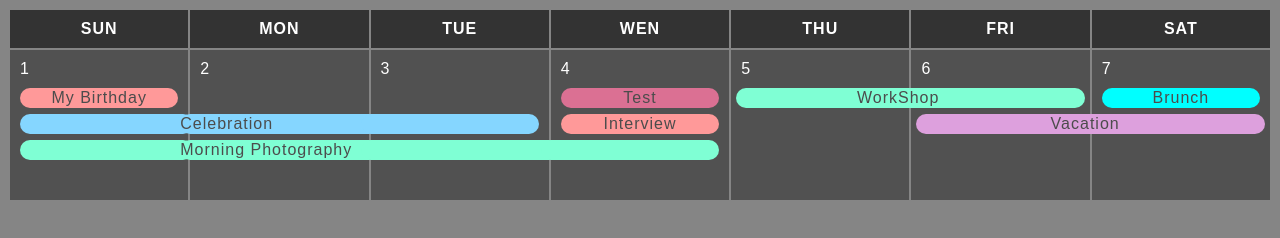
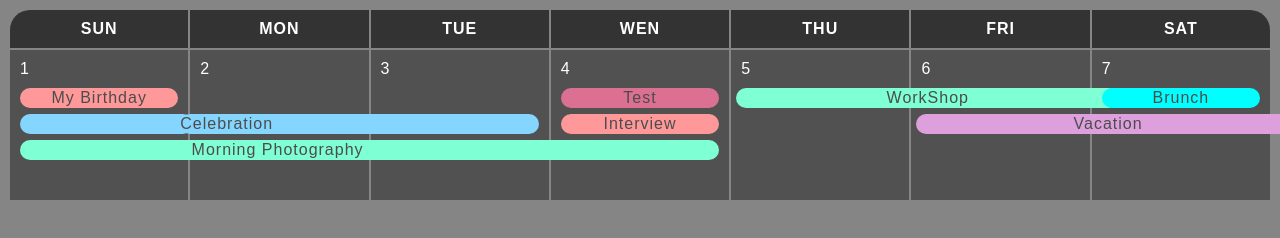
Before and after one commit to Pelimen4ik/Home-Work-2, a plain HTML site: page index.html in a window 1280 px wide. Drawn offline with Linux system fonts and the light colour scheme.

Commit message:
Home WorkN2

```diff
--- a/CSS.css
+++ b/CSS.css
@@ -23,6 +23,15 @@ th, td {
 td {
     padding: 10px;
     vertical-align: top;
+}
+
+.sun-top-left {
+    border-top-left-radius: 20px;
+}
+
+.sat-top-right {
+    border-style: none;
+    border-top-right-radius: 20px;
 }
 
 .number {
@@ -57,22 +66,17 @@ td {
     margin-left: -20px;
 }
 
-.mornin-middle1 {
+.mornin-middle {
     background-color: aquamarine;
-    margin-right: -20px;
-    margin-left: -20px;
-}
-
-.mornin-middle2 {
-    background-color: aquamarine;
-    margin-right: -20px;
-    margin-left: -20px;
+    margin-right: -05px;
+    margin-left: -30px;
+    text-align: right;
 }
 
 .mornin-end {
     background-color: aquamarine;
     margin-right: 0px;
-    margin-left: -20px;
+    margin-left: -250px;
 }
 
 .event-end {
@@ -95,33 +99,17 @@ td {
 .workshop-start {
     background-color: aquamarine;
     border-radius: 10px;
-    text-align: right;
-    margin-right: -40px;
+    text-align: center;
+    margin-right: -220px;
     margin-left: -5px;
 }
 
-.workshop-end {
-    background-color: aquamarine;
-    border-radius: 10px;
-    text-align: center;
-    margin-right: -5px;
-    margin-left: -20px;
-}
-
-.vacation-start {
-    background-color: plum;
-    border-radius: 10px;
-    text-align: right;
-    margin-right: -40px;
-    margin-left: -5px;
-}
-
-.vacation-end {
+.vacation {
     background-color: plum;
     border-radius: 10px;
     text-align: center;
-    margin-right: -5px;
-    margin-left: -20px;
+    margin-right: -220px;
+    margin-left: -5px;
 }
 
 .brunch {
--- a/index.html
+++ b/index.html
@@ -10,13 +10,13 @@
 <body>
     <table>
         <tr>
-            <th>Sun</th>
+            <th class="sun-top-left">Sun</th>
             <th>Mon</th>
             <th>Tue</th>
             <th>Wen</th>
             <th>Thu</th>
             <th>Fri</th>
-            <th>Sat</th>
+            <th class="sat-top-right">Sat</th>
         </tr>
         <tr class="calendar">
             <td>
@@ -28,13 +28,12 @@
                 <span class="number">2</span>
                 <span class="event"></span>
                 <span class="event-middle event">Celebration</span>
-                <span class="mornin-middle1 event">Morning Photography</span>
+                <span class="mornin-middle event">Morning Photography</span>
             </td>
             <td>
                 <span class="number">3</span>
                 <span class="event"></span>
                 <span class="event-end event"></span>
-                <span class="mornin-middle2 event"></span>
             </td>
             <td>
                 <span class="number">4</span>
@@ -50,13 +49,12 @@
             <td>
                 <span class="number">6</span>
                 <span class="workshop-end event"></span>
-                <span class="vacation-start event">Vacation</span>
+                <span class="vacation event">Vacation</span>
 
             </td>
             <td>
                 <span class="number">7</span>
                 <span class="brunch event">Brunch</span>
-                <span class="vacation-end event"></span>
             </td>
             </td>
         </tr>
```
